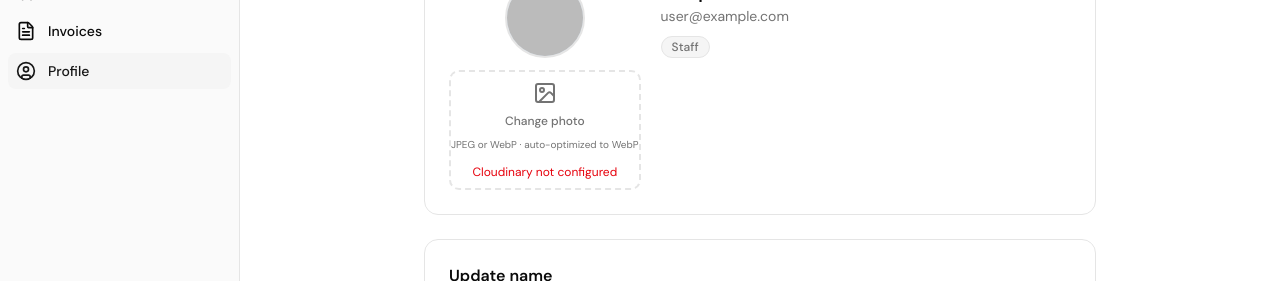
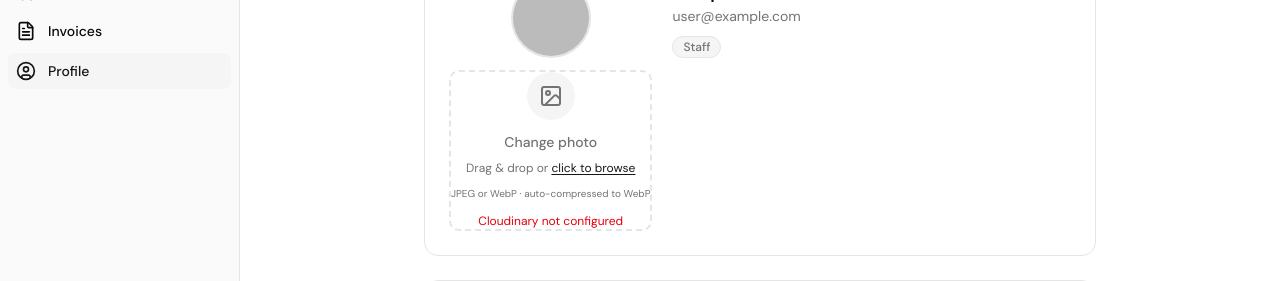
Before and after one commit to diretrix-git/inventory-management, a Next.js app: page /profile in a window 1280 px wide. Shown: the part 215-496 px from the top of the page. Built offline with nearby package versions, Linux system fonts and the light colour scheme; no server answers; the database is empty; sample sign-in values are in the browser's storage.

Commit message:
feat: drag-and-drop image upload with visual feedback, drop-to-replace on existing image

```diff
--- a/src/components/shared/CloudinaryUpload.tsx
+++ b/src/components/shared/CloudinaryUpload.tsx
@@ -1,28 +1,21 @@
 "use client";
 
-import { useRef, useState } from "react";
+import { useRef, useState, useCallback } from "react";
 import Image from "next/image";
-import { ImageIcon, X, Loader2 } from "lucide-react";
+import { ImageIcon, X, Loader2, UploadCloud } from "lucide-react";
 import { cn } from "@/lib/utils";
 
 // ─── Config ───────────────────────────────────────────────────────────────────
 
-// Accept JPEG, PJEG (progressive JPEG), and WebP
 const ALLOWED_TYPES = ["image/jpeg", "image/jpg", "image/webp", "image/pjpeg"];
 const ACCEPT_ATTR = ".jpg,.jpeg,.webp";
 
-// Target output constraints
-const MAX_DIMENSION = 1200;   // px — longest side
-const TARGET_QUALITY = 0.82;  // WebP quality (0–1)
-const MAX_OUTPUT_BYTES = 300 * 1024; // 300 KB hard cap
+const MAX_DIMENSION = 1200;
+const TARGET_QUALITY = 0.82;
+const MAX_OUTPUT_BYTES = 300 * 1024; // 300 KB
 
 // ─── Client-side image optimizer ─────────────────────────────────────────────
 
-/**
- * Resizes, compresses, and converts any image to WebP using the Canvas API.
- * Iteratively reduces quality until the output is under MAX_OUTPUT_BYTES.
- * Returns a Blob ready for upload.
- */
 async function optimizeImage(file: File): Promise<Blob> {
   return new Promise((resolve, reject) => {
     const img = new window.Image();
@@ -31,7 +24,6 @@ async function optimizeImage(file: File): Promise<Blob> {
     img.onload = () => {
       URL.revokeObjectURL(objectUrl);
 
-      // Calculate new dimensions keeping aspect ratio
       let { width, height } = img;
       if (width > MAX_DIMENSION || height > MAX_DIMENSION) {
         if (width >= height) {
@@ -51,7 +43,6 @@ async function optimizeImage(file: File): Promise<Blob> {
 
       ctx.drawImage(img, 0, 0, width, height);
 
-      // Try progressively lower quality until under 300 KB
       let quality = TARGET_QUALITY;
       const tryEncode = () => {
         canvas.toBlob(
@@ -105,44 +96,37 @@ export function CloudinaryUpload({
   const [isUploading, setIsUploading] = useState(false);
   const [progress, setProgress] = useState<string | null>(null);
   const [error, setError] = useState<string | null>(null);
+  const [isDragOver, setIsDragOver] = useState(false);
 
   const cloudName = process.env.NEXT_PUBLIC_CLOUDINARY_CLOUD_NAME;
   const uploadPreset = process.env.NEXT_PUBLIC_CLOUDINARY_UPLOAD_PRESET;
 
-  async function handleFileChange(e: React.ChangeEvent<HTMLInputElement>) {
-    const file = e.target.files?.[0];
-    if (!file) return;
+  // ── Core upload logic ────────────────────────────────────────────────────
 
-    // Validate format
+  const processFile = useCallback(async (file: File) => {
     if (!ALLOWED_TYPES.includes(file.type)) {
-      setError("Please select a JPEG or WebP image.");
-      if (inputRef.current) inputRef.current.value = "";
+      setError("Please use a JPEG or WebP image.");
       return;
     }
 
-    // Validate that Cloudinary is configured
     if (!cloudName || !uploadPreset) {
       setError("Image upload is not configured. Please contact your administrator.");
-      if (inputRef.current) inputRef.current.value = "";
       return;
     }
 
     setError(null);
     setIsUploading(true);
-    setProgress("Optimizing image…");
+    setProgress("Optimizing…");
 
     try {
-      // Step 1: Resize, compress, convert to WebP client-side
       const optimized = await optimizeImage(file);
       const sizeKB = Math.round(optimized.size / 1024);
       setProgress(`Uploading (${sizeKB} KB)…`);
 
-      // Step 2: Upload the optimized WebP blob to Cloudinary
       const formData = new FormData();
       formData.append("file", optimized, "image.webp");
       formData.append("upload_preset", uploadPreset);
       formData.append("folder", folder);
-      // Note: do NOT append "transformation" for unsigned uploads — Cloudinary rejects it
 
       const res = await fetch(
         `https://api.cloudinary.com/v1_1/${cloudName}/image/upload`,
@@ -151,13 +135,9 @@ export function CloudinaryUpload({
 
       if (!res.ok) {
         const json = await res.json().catch(() => ({}));
-        // Map Cloudinary errors to user-friendly messages
         const raw: string = json?.error?.message ?? "";
         if (raw.toLowerCase().includes("upload preset")) {
           throw new Error("Image upload is not set up correctly. Please contact your administrator.");
-        }
-        if (raw.toLowerCase().includes("file size")) {
-          throw new Error("The image is still too large after compression. Please try a smaller image.");
         }
         throw new Error("Upload failed. Please try again.");
       }
@@ -172,12 +152,67 @@ export function CloudinaryUpload({
       setIsUploading(false);
       if (inputRef.current) inputRef.current.value = "";
     }
+  }, [cloudName, uploadPreset, folder, onChange]);
+
+  // ── File input change ─────────────────────────────────────────────────────
+
+  function handleFileChange(e: React.ChangeEvent<HTMLInputElement>) {
+    const file = e.target.files?.[0];
+    if (file) processFile(file);
   }
+
+  // ── Drag and drop handlers ────────────────────────────────────────────────
+
+  function handleDragEnter(e: React.DragEvent) {
+    e.preventDefault();
+    e.stopPropagation();
+    setIsDragOver(true);
+  }
+
+  function handleDragLeave(e: React.DragEvent) {
+    e.preventDefault();
+    e.stopPropagation();
+    // Only set false if leaving the drop zone entirely (not a child element)
+    if (!e.currentTarget.contains(e.relatedTarget as Node)) {
+      setIsDragOver(false);
+    }
+  }
+
+  function handleDragOver(e: React.DragEvent) {
+    e.preventDefault();
+    e.stopPropagation();
+    e.dataTransfer.dropEffect = "copy";
+  }
+
+  function handleDrop(e: React.DragEvent) {
+    e.preventDefault();
+    e.stopPropagation();
+    setIsDragOver(false);
+
+    const files = Array.from(e.dataTransfer.files);
+    const imageFile = files.find((f) => ALLOWED_TYPES.includes(f.type));
+
+    if (!imageFile) {
+      setError("Please drop a JPEG or WebP image.");
+      return;
+    }
+
+    processFile(imageFile);
+  }
+
+  // ─── Render ───────────────────────────────────────────────────────────────
 
   return (
     <div className={cn("flex flex-col gap-2", className)}>
       {value ? (
-        <div className={cn("relative w-full overflow-hidden rounded-lg border border-border bg-muted", aspectRatio)}>
+        /* ── Image preview ────────────────────────────────────────────────── */
+        <div
+          className={cn("relative w-full overflow-hidden rounded-lg border border-border bg-muted", aspectRatio)}
+          onDragEnter={handleDragEnter}
+          onDragLeave={handleDragLeave}
+          onDragOver={handleDragOver}
+          onDrop={handleDrop}
+        >
           <Image
             src={value}
             alt="Uploaded image"
@@ -185,52 +220,87 @@ export function CloudinaryUpload({
             className="object-cover"
             sizes="(max-width: 768px) 100vw, 400px"
           />
-          {onClear && (
+          {/* Drag overlay on preview */}
+          {isDragOver && (
+            <div className="absolute inset-0 flex flex-col items-center justify-center gap-2 bg-black/60 rounded-lg z-10">
+              <UploadCloud className="size-8 text-white" aria-hidden="true" />
+              <span className="text-sm font-medium text-white">Drop to replace</span>
+            </div>
+          )}
+          {/* Clear button */}
+          {onClear && !isDragOver && (
             <button
               type="button"
               onClick={onClear}
-              className="absolute top-1.5 right-1.5 inline-flex items-center justify-center size-6 rounded-full bg-black/60 text-white hover:bg-black/80 transition-colors"
+              className="absolute top-1.5 right-1.5 inline-flex items-center justify-center size-7 rounded-full bg-black/60 text-white hover:bg-black/80 transition-colors z-10"
               aria-label="Remove image"
             >
-              <X className="size-3.5" aria-hidden="true" />
+              <X className="size-4" aria-hidden="true" />
             </button>
+          )}
+          {/* Upload loading overlay */}
+          {isUploading && (
+            <div className="absolute inset-0 flex flex-col items-center justify-center gap-2 bg-black/60 rounded-lg z-10">
+              <Loader2 className="size-6 animate-spin text-white" aria-hidden="true" />
+              <span className="text-xs font-medium text-white">{progress}</span>
+            </div>
           )}
         </div>
       ) : (
+        /* ── Drop zone ────────────────────────────────────────────────────── */
         <button
           type="button"
-          onClick={() => inputRef.current?.click()}
+          onClick={() => !isUploading && inputRef.current?.click()}
+          onDragEnter={handleDragEnter}
+          onDragLeave={handleDragLeave}
+          onDragOver={handleDragOver}
+          onDrop={handleDrop}
           disabled={isUploading}
           className={cn(
             "relative w-full flex flex-col items-center justify-center gap-2",
-            "rounded-lg border-2 border-dashed border-input bg-background",
-            "text-muted-foreground hover:border-ring hover:text-foreground transition-colors",
+            "rounded-lg border-2 border-dashed transition-colors",
+            "text-muted-foreground",
             "focus-visible:outline-none focus-visible:ring-2 focus-visible:ring-ring",
-            "disabled:opacity-60 disabled:cursor-not-allowed",
+            "disabled:cursor-not-allowed",
+            isDragOver
+              ? "border-primary bg-primary/5 text-primary scale-[1.01]"
+              : "border-input bg-background hover:border-ring hover:text-foreground",
             aspectRatio,
-            "min-h-[120px]"
+            "min-h-[140px]"
           )}
           aria-label={label}
         >
           {isUploading ? (
-            <Loader2 className="size-6 animate-spin" aria-hidden="true" />
+            <>
+              <Loader2 className="size-7 animate-spin" aria-hidden="true" />
+              <span className="text-xs font-medium">{progress}</span>
+            </>
+          ) : isDragOver ? (
+            <>
+              <UploadCloud className="size-8 text-primary" aria-hidden="true" />
+              <span className="text-sm font-semibold text-primary">Drop to upload</span>
+            </>
           ) : (
-            <ImageIcon className="size-6" aria-hidden="true" />
-          )}
-          <span className="text-xs font-medium px-2 text-center">
-            {progress ?? label}
-          </span>
-          {!isUploading && (
-            <span className="text-[10px] text-muted-foreground">
-              JPEG or WebP · auto-optimized to WebP
-            </span>
-          )}
-          {!cloudName && (
-            <span className="text-xs text-destructive mt-1">Cloudinary not configured</span>
+            <>
+              <div className="flex items-center justify-center size-12 rounded-full bg-muted mb-1">
+                <ImageIcon className="size-6" aria-hidden="true" />
+              </div>
+              <span className="text-sm font-medium">{label}</span>
+              <span className="text-xs text-muted-foreground">
+                Drag &amp; drop or <span className="text-primary underline underline-offset-2">click to browse</span>
+              </span>
+              <span className="text-[10px] text-muted-foreground mt-0.5">
+                JPEG or WebP · auto-compressed to WebP
+              </span>
+              {!cloudName && (
+                <span className="text-xs text-destructive mt-1">Cloudinary not configured</span>
+              )}
+            </>
           )}
         </button>
       )}
 
+      {/* Hidden file input */}
       <input
         ref={inputRef}
         type="file"
```
